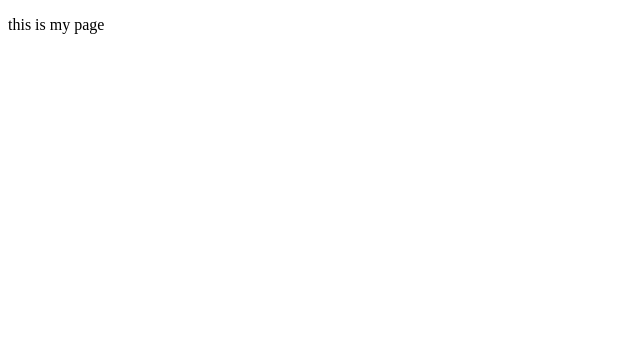
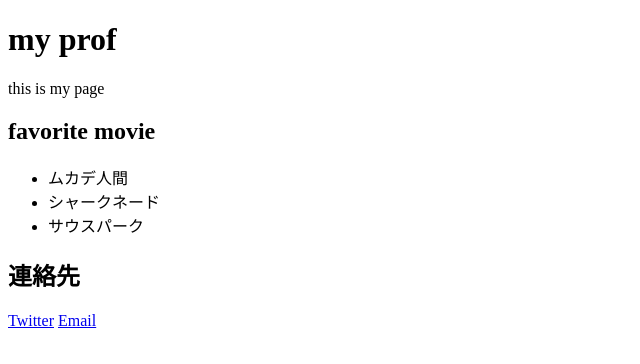
Before and after one commit to enven-omiomi/training-with-GPT, a plain HTML site: page 001/index.html in a window 1280 px wide. Shown: the whole page, without its empty margins (0-640 px from the left). Drawn offline with Linux system fonts and the light colour scheme.

Commit message:
お題1-2: 自己紹介のコンテンツを追加しましょう

```diff
--- a/001/index.html
+++ b/001/index.html
@@ -5,6 +5,16 @@
     <title>my web page</title>
   </head>
   <body>
+    <h1>my prof</h1>
     <p>this is my page</p>
+    <h2>favorite movie</h2>
+    <ul>
+      <li>ムカデ人間</li>
+      <li>シャークネード</li>
+      <li>サウスパーク</li>
+    </ul>
+    <h2>連絡先</h2>
+      <a href="https://twitter.com/enven_omiomi">Twitter</a>
+      <a href="mailto:example@example.com">Email</a>
   </body>
 </html>
```
Also changed, not shown: 1 other file.
